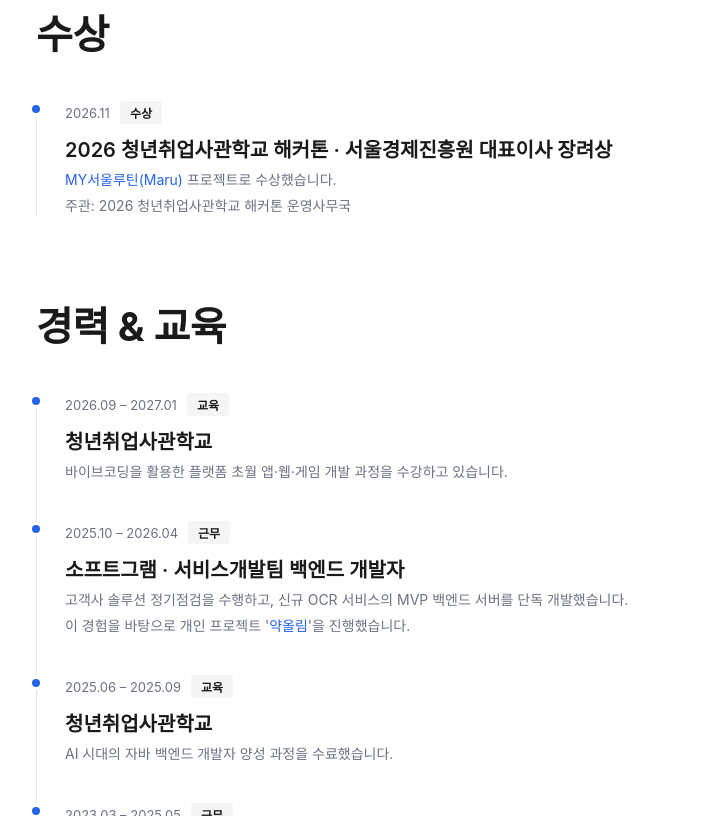
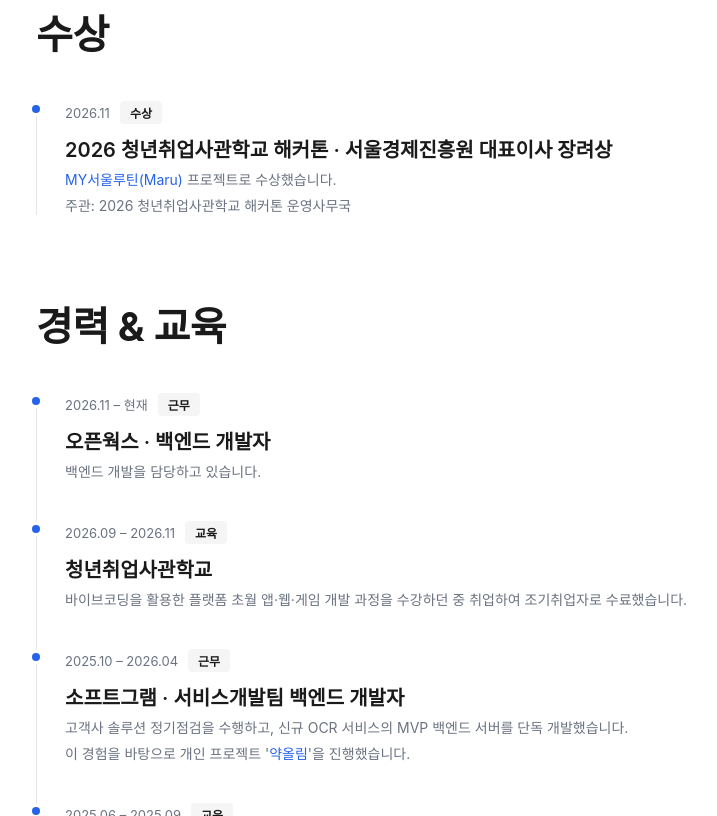
Before and after one commit to koolunkle-archive/project-hub, a plain HTML site: page about.html in a window 1280 px wide. Shown: the part 1984-2800 px from the top of the page, without its empty margins (88-805 px from the left). Drawn offline with Linux system fonts and the light colour scheme; a web font is replaced by a local one.

Commit message:
feat: About에 회사 재직 이력 추가 및 청년취업사관학교 조기취업 수료 반영

```diff
--- a/about.html
+++ b/about.html
@@ -23,7 +23,7 @@
 
     <header class="about-hero">
       <span class="about-badge"
-        ><span class="about-badge-dot"></span>새로운 팀을 찾고 있습니다</span
+        ><span class="about-badge-dot"></span>백엔드 개발자로 일하고 있습니다</span
       >
       <h1 class="about-title">안녕하세요, Koolunkle입니다.</h1>
       <p class="about-lead">
@@ -209,13 +209,22 @@
         <li class="timeline-item" data-reveal>
           <span class="timeline-dot"></span>
           <div class="timeline-meta">
-            <span class="timeline-date">2026.09 – 2027.01</span>
+            <span class="timeline-date">2026.11 – 현재</span>
+            <span class="timeline-type">근무</span>
+          </div>
+          <h3 class="timeline-title">오픈웍스 · 백엔드 개발자</h3>
+          <p class="timeline-desc">백엔드 개발을 담당하고 있습니다.</p>
+        </li>
+        <li class="timeline-item" data-reveal>
+          <span class="timeline-dot"></span>
+          <div class="timeline-meta">
+            <span class="timeline-date">2026.09 – 2026.11</span>
             <span class="timeline-type">교육</span>
           </div>
           <h3 class="timeline-title">청년취업사관학교</h3>
           <p class="timeline-desc">
-            바이브코딩을 활용한 플랫폼 초월 앱·웹·게임 개발 과정을 수강하고
-            있습니다.
+            바이브코딩을 활용한 플랫폼 초월 앱·웹·게임 개발 과정을 수강하던 중
+            취업하여 조기취업자로 수료했습니다.
           </p>
         </li>
         <li class="timeline-item" data-reveal>
```
